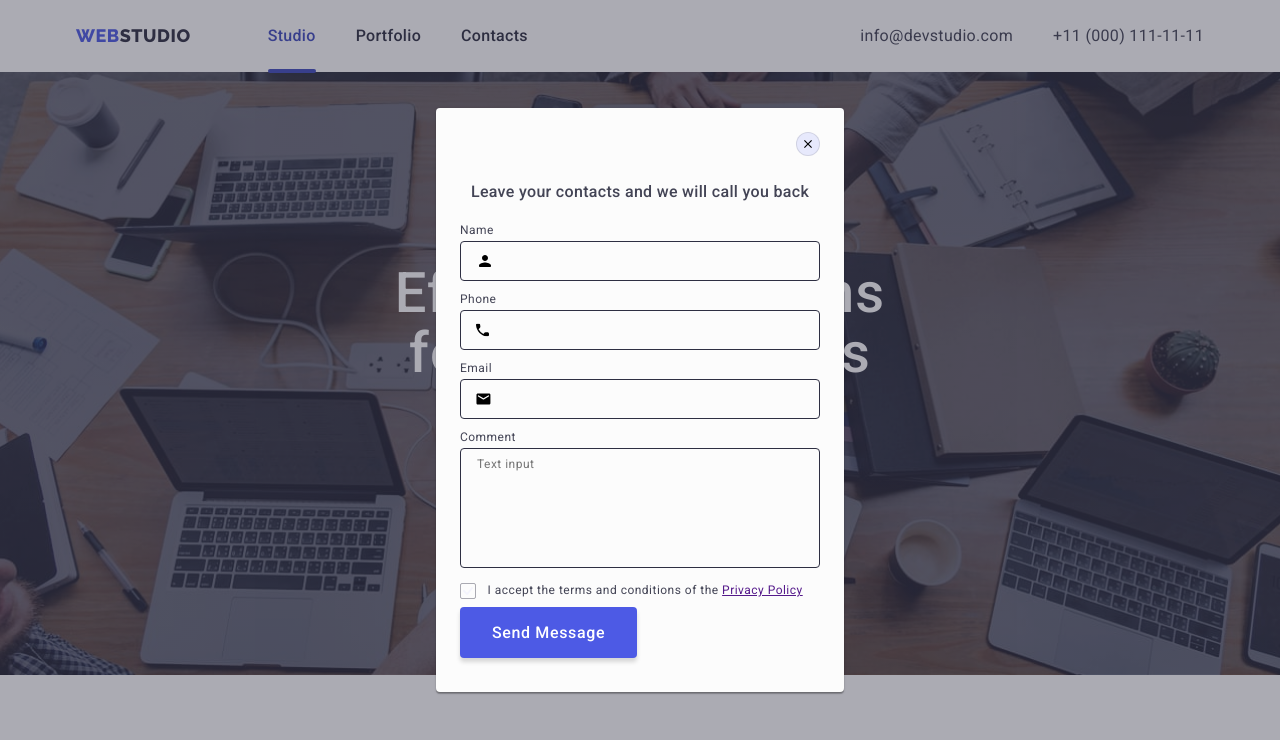
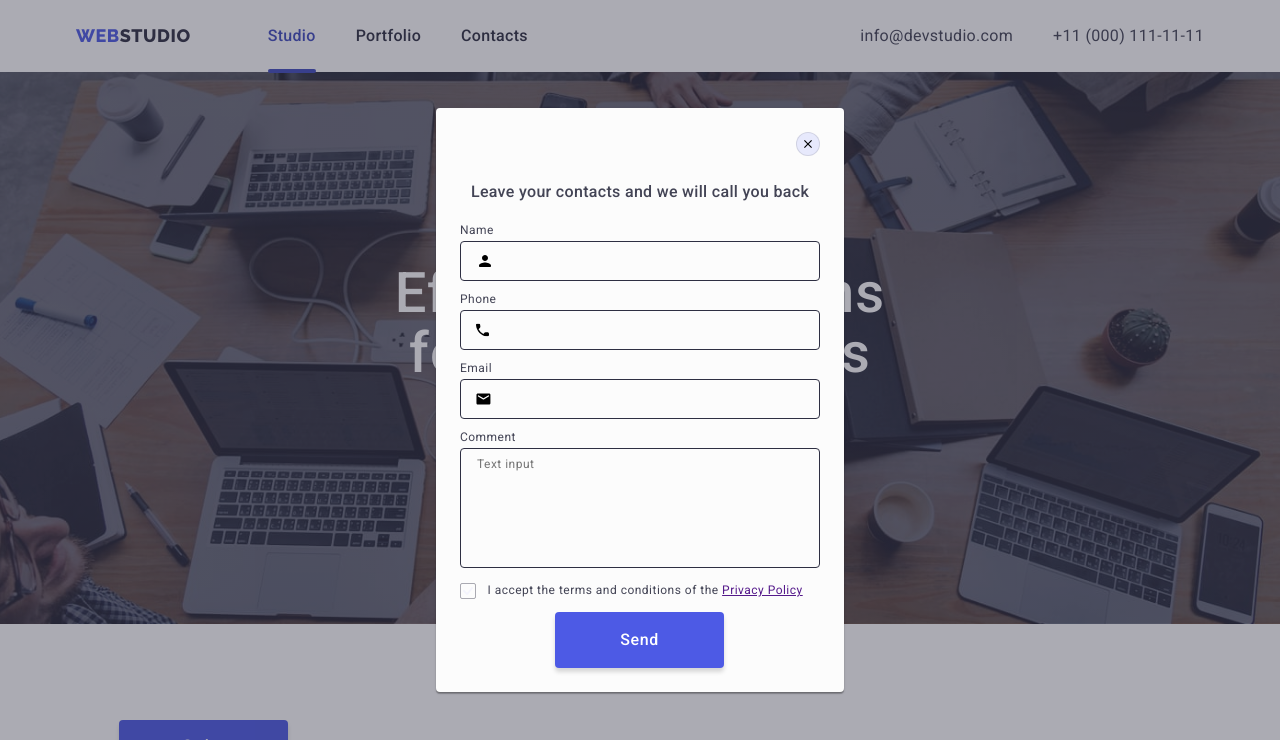
Before and after one commit to RomanAnokhin-work/goit-markup-hw-05, a plain HTML site: page index.html in a window 1280 px wide. Shown: the top 740 px of the page. Drawn offline with nearby package versions, Linux system fonts and the light colour scheme.

Commit message:
Update index and style

```diff
--- a/css/style.css
+++ b/css/style.css
@@ -976,3 +976,17 @@ body {
   border: none;
   fill: #fff;
 }
+.btn {
+  position: absolute;
+  left: 119px;
+  bottom: 24px;
+  border-radius: 4px;
+    padding: 16px 32px;
+    width: 169px;
+    height: 56px;
+
+}
+.btn:hover,
+.btn:focus {
+  box-shadow: 0 4px 4px 0 rgba(0, 0, 0, 0.15);
+}
--- a/index.html
+++ b/index.html
@@ -590,7 +590,7 @@
               <a href=""> Privacy Policy</a>
             </label>
           </div>
-          <button type="submit" class="btn">Send Message</button>
+          <button type="submit" class="btn">Send</button>
         </form>
       </div>
     </div>
```
